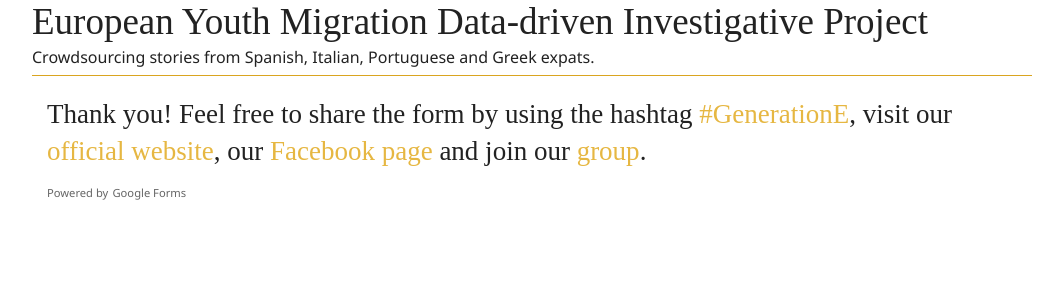
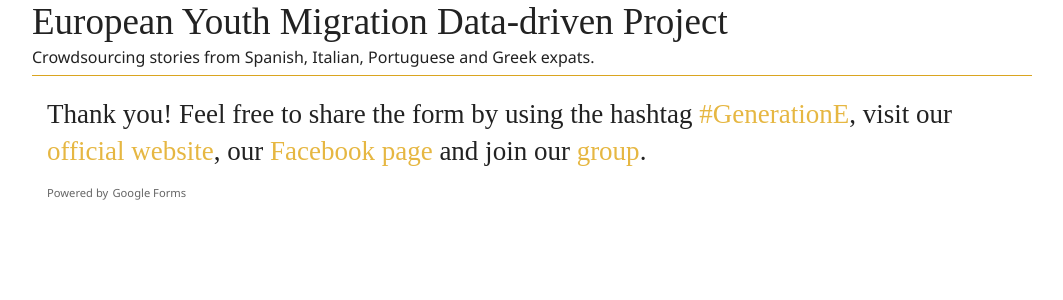
Before and after one commit to correctiv/generatione.eu, a Jekyll site: the page built from en/embed-thankyou.html, in a window 1280 px wide. Shown: the top 300 px of the page, without its empty margins (108-1171 px from the left). Built offline with Jekyll 4.4.1, drawn with Linux system fonts in a browser that asks for light colours; some web fonts are replaced.

Commit message:
Remove investigative from project title

```diff
--- a/_config.yml
+++ b/_config.yml
@@ -10,7 +10,7 @@ translations:
     required_star: Required
     submit: Submit
     title: Generation E, the european young expats
-    headline: European Youth Migration Data-driven Investigative Project
+    headline: European Youth Migration Data-driven Project
     sub_headline: Crowdsourcing stories from Spanish, Italian, Portuguese and Greek expats.
     form_action: https://docs.google.com/forms/d/1AYU7qLOGf8IniifdletWEl3y_9Km674Bf_q_kZ7wVcw/formResponse
   el:
```
